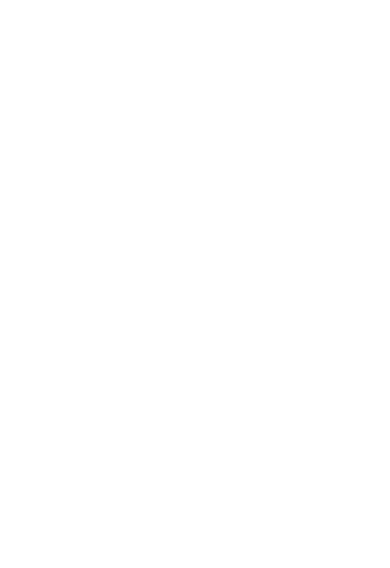
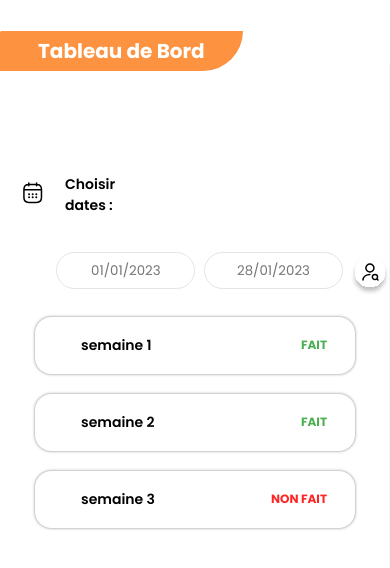
Before and after one commit to BasmaKasmi/reactwebapp, a React (Create React App) app: page /emnavigation1 in a window 390 px wide. Before the commit this address had no page. Shown: the top 568 px of the page. Built offline with nearby package versions, Linux system fonts and the light colour scheme.

Commit message:
em mobile updates

```diff
--- a/src/App.js
+++ b/src/App.js
@@ -9,6 +9,7 @@
 import MesemargementsPage from './pages/MesemargementsPage';
 import PasswordPage from './pages/PasswordPage';
 import NewPasswordPage from './pages/NewPasswordPage';
+import EmNavigation1 from './pages/EmNavigation1';
 
 // Définir la fonction App
 function App() {
@@ -25,6 +26,7 @@
         <Route path='/émargements' element={<MesemargementsPage/>} />
         <Route path='/password' element={<PasswordPage/>} />
         <Route path='/newpassword' element={<NewPasswordPage/>} />
+        <Route path='/emnavigation1' element={<EmNavigation1/>} />
         </Routes>
         </BrowserRouter>
       </div>
--- /dev/null
+++ b/src/components/carddetails/CardDetails.css
@@ -0,0 +1,102 @@
+.Details {
+    display: none;
+  }
+
+  @media screen and (max-width: 783px) {
+    .Details {
+        display: block;
+        width: 90%;
+        margin: 0 auto;
+        position: fixed;
+        align-items: center;
+        bottom: 300px;
+        left: 5%; /* Réglez cette valeur en fonction de la position horizontale souhaitée */
+        right: 5%; /* Réglez cette valeur en fonction de la position horizontale souhaitée */
+        background-color: #fff; /* Couleur d'arrière-plan facultative pour le contraste */
+      }
+
+      .agenda-row {
+        display: inline-flex;
+        align-items: center;
+        margin-top: 0.1rem;
+      }
+
+      .agenda-row h3 {
+        margin-right: 14rem; /* Ajouter de l'espace entre l'image et le titre */
+        color: #000000;
+        font-family: "Poppins", Helvetica;
+        font-size: 14px;
+        margin-bottom: 1rem;
+      }
+
+      .agenda-row img {
+        margin-left: 0.1rem;
+      }
+
+      .date-inputs {
+        display: flex;
+        align-items: center;
+        margin-right: 4rem; /* Ajuster la valeur de la marge droite */
+        margin-bottom: 1rem;
+        margin-left: 1.9rem;
+      }
+
+      .date-inputs input {
+        text-align: center;
+        font-family: "Poppins", Helvetica;
+        border-radius: 3rem;
+        border: 0.1rem solid #e5e4e3;
+        height: 2.3rem;
+        width: 8.7rem; /* la largeur des inputs */
+        margin-left: 0.4rem; /* l'espace entre les inputs */
+      }
+
+      .date-inputs img {
+        margin-left: 0.4rem; /* l'espace entre input et l'image */
+      }
+
+        .c {
+          margin-bottom: 1rem;
+          max-width: 20rem;
+          border-radius: 16px;
+          height: 8%;
+          box-shadow: 0 0 3px rgba(0, 0, 0, 0.5);
+        }
+
+        .row {
+          display: flex;
+          align-items: center;
+          justify-content: space-between;
+        }
+
+        .c h3 {
+          font-size: 14px;
+          margin-right: 5px;
+        }
+
+        .status-f {
+            color: #4CAF50;
+            display: inline-block;
+            font-size: 12px;
+            font-weight: bold;
+            padding: 4px 8px;
+            border-radius: 4px;
+            margin: 8px;
+            margin-right: 20px;
+            margin-top: 6px;
+            text-transform: uppercase;
+          }
+
+          .status-n {
+            color: #FF2525;
+            display: inline-block;
+            font-size: 12px;
+            font-weight: bold;
+            padding: 4px 8px;
+            border-radius: 4px;
+            margin: 8px;
+            margin-top: 6px;
+            margin-right: 20px;
+            text-transform: uppercase;
+          }
+};
--- /dev/null
+++ b/src/components/carddetails/CardDetails.jsx
@@ -0,0 +1,40 @@
+import React from 'react';
+import cldr from '../../assets/calendar.svg';
+import st from '../../assets/student.svg';
+import './CardDetails.css';
+
+const CardDetails = () => {
+  return (
+    <div className='Details'>
+      <div className="agenda-row">
+        <img src={cldr} alt='' />
+        <h3>Choisir dates :</h3>
+      </div>
+      <div className="date-inputs">
+        <input type="text" placeholder="01/01/2023" />
+        <input type="text" placeholder="28/01/2023" />
+        <img src={st} alt='' />
+      </div>
+      <div className="c">
+        <div className='row'>
+          <h3>semaine 1</h3>
+          <span className="status-f">FAIT</span>
+        </div>
+      </div>
+      <div className="c">
+        <div className='row'>
+          <h3>semaine 2</h3>
+          <span className="status-f">FAIT</span>
+        </div>
+      </div>
+      <div className="c">
+        <div className='row'>
+          <h3>semaine 3</h3>
+          <span className="status-n">NON FAIT</span>
+        </div>
+      </div>
+    </div>
+  );
+};
+
+export default CardDetails;
--- a/src/components/emargements/Emargements.css
+++ b/src/components/emargements/Emargements.css
@@ -12,6 +12,43 @@
   padding: 0 42px;
 }
 
+.groupes-res {
+  display: none;
+}
+
+@media screen and (max-width: 783px) {
+  .groupes-res {
+    display: flex;
+    flex-direction: column;
+    justify-content: center;
+    align-items: stretch;
+    margin-bottom: 17.375em;
+  }
+
+  .card {
+    background-color: #FFFFFF;
+    margin-bottom: 0; /*marge adaptable*/
+    width: 19.6875em; /*marge adaptable */
+    border-radius: 1.25em; /*bordure adaptable */
+    box-shadow: 0 0 3px rgba(0, 0, 0, 0.5);
+  }
+
+  h3 {
+    color: #000000;
+    font-size: 0.875em; /*taille de police adaptable */
+    font-family: "Poppins", Helvetica;
+    font-weight: 600;
+    margin-top: 0.20em;
+    padding-left: 1.25em;
+    padding-top: 0.9375em;
+  }
+
+  .day {
+    font-size: 0.9rem;
+    margin-bottom: 0; /* Suppression de la marge inférieure */
+  }
+}
+
 
 .co {
   flex: 1;
@@ -24,6 +61,9 @@
   box-shadow: 0 0 3px rgba(0, 0, 0, 0.5);
   top: 142px;
   left: 360px;
+  @media (max-width: 783px) {
+    display: none;
+  }
 }
 
 .groupes {
@@ -37,6 +77,9 @@
   box-shadow: 0 0 3px rgba(0, 0, 0, 0.5);
   top: 142px;
   right: 60px;
+  @media (max-width: 783px) {
+    display: none;
+  }
 }
 
 .column-header {
--- a/src/components/emargements/Emargements.jsx
+++ b/src/components/emargements/Emargements.jsx
@@ -1,4 +1,5 @@
 import React, { useState } from 'react';
+import { Link } from 'react-router-dom';
 import cldr from '../../assets/calendar.svg';
 import st from '../../assets/student.svg';
 import Em from '../em/Em';
@@ -27,6 +28,33 @@
 
   return (
     <div className='Emargements'>
+    <div className='groupes-res'>
+    <h3> Mes groupes :</h3>
+    <Link to='/emnavigation1'>
+    <div className="card">
+      <h3>Sciences islamiques 1ére année</h3>
+        <div>
+          <p className='day'>Jeu 18h00 à 12h00</p>
+        </div>
+    </div>
+    </Link>
+    <Link to='/emnavigation1'>
+    <div className="card">
+      <h3>Sciences islamiques 1ére année</h3>
+        <div>
+          <p className='day'>Jeu 18h00 à 12h00</p>
+        </div>
+    </div>
+    </Link>
+    <Link to='/emnavigation1'>
+    <div className="card">
+      <h3>Sciences islamiques 1ére année</h3>
+        <div>
+          <p className='day'>Jeu 18h00 à 12h00</p>
+        </div>
+    </div>
+    </Link>
+    </div>
       <div className="co">
         <div className="column-header">
           <h2>Mes emargements</h2>
--- /dev/null
+++ b/src/pages/EmNavigation1.js
@@ -0,0 +1,16 @@
+import React from 'react';
+import Navbar from '../components/navbar/Navbar';
+import Sidebar from '../components/sidebar/Sidebar';
+import CardDetails from '../components/carddetails/CardDetails';
+
+const EmNavigation1 = () => {
+  return (
+    <div>
+    <Navbar />
+    <Sidebar />
+    <CardDetails />
+    </div>
+);
+};
+
+export default EmNavigation1;
```
Also changed, not shown: src/components/em/Em.css (indentation only).
